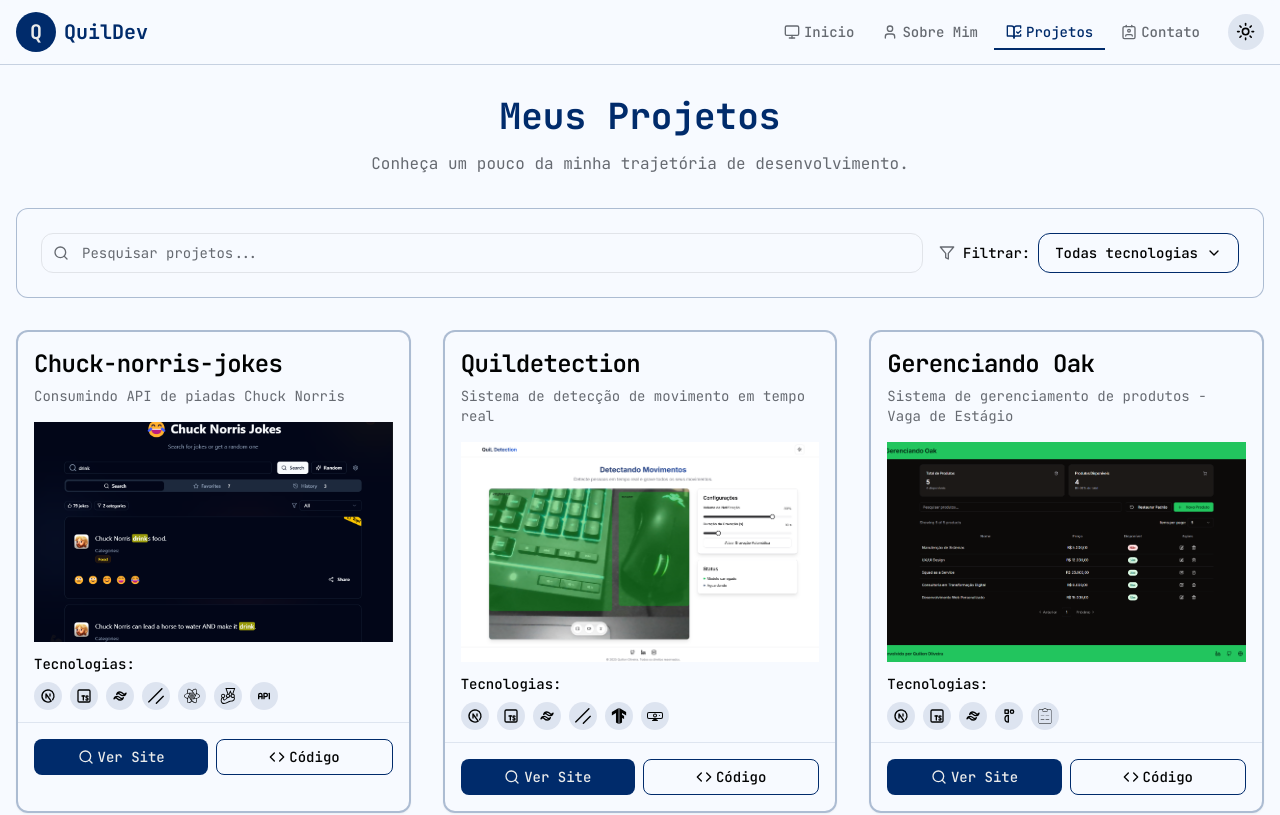
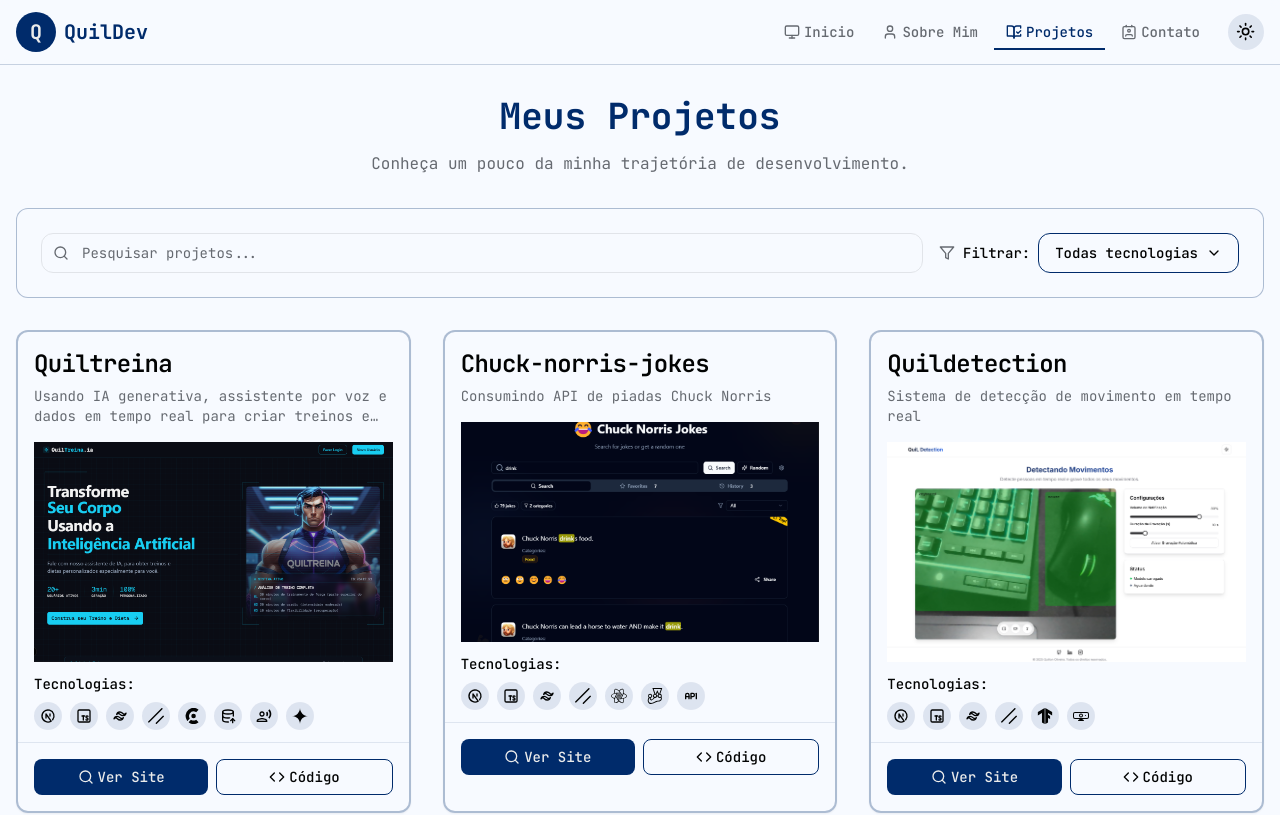
Before and after one commit to QuiLion7/quildev, a Next.js app: page /projects in a window 1280 px wide. Shown: the top 815 px of the page. Built offline with nearby package versions, Linux system fonts and the light colour scheme.

Commit message:
feat: adding and updating information

```diff
--- a/src/app/projects/page.tsx
+++ b/src/app/projects/page.tsx
@@ -22,18 +22,21 @@ import {
   SiReacthookform,
   SiShadcnui,
   SiTensorflow,
+  SiGooglegemini,
+  SiClerk,
 } from "react-icons/si";
 import {
   TbBrandTypescript,
   TbBrandNextjs,
   TbBrandTailwind,
   TbBrandFirebase,
-  TbBrandMongodb,
   TbBrandReact,
   TbBrandBootstrap,
   TbBrandRadixUi,
   TbApi,
+  TbDatabaseImport,
 } from "react-icons/tb";
+import { MdOutlineRecordVoiceOver } from "react-icons/md";
 import { FaLaptopCode } from "react-icons/fa6";
 import { MdAnimation } from "react-icons/md";
 import { Code, Search, ExternalLink, Github, Filter } from "lucide-react";
@@ -61,10 +64,8 @@ import { Input } from "@/components/ui/input";
 import {
   DropdownMenu,
   DropdownMenuContent,
-  DropdownMenuLabel,
   DropdownMenuRadioGroup,
   DropdownMenuRadioItem,
-  DropdownMenuSeparator,
   DropdownMenuTrigger,
 } from "@/components/ui/dropdown-menu";
 import { ChevronDown } from "lucide-react";
@@ -85,6 +86,25 @@ interface Project {
 
 export default function Projects() {
   const myProjects: Project[] = [
+    {
+      title: "Quiltreina",
+      images: ["/projects/quiltreina1.png", "/projects/quiltreina2.png"],
+      liveLink: "https://quiltreina.vercel.app/",
+      repoLink: "https://github.com/QuiLion7/quiltreina",
+      isPublic: true,
+      description:
+        "Usando IA generativa, assistente por voz e dados em tempo real para criar treinos e dietas personalizados, com base no perfil físico e metas de saúde do usuário.",
+      technologies: [
+        { name: "Next", icon: TbBrandNextjs },
+        { name: "Typescript", icon: TbBrandTypescript },
+        { name: "TailwindCSS", icon: TbBrandTailwind },
+        { name: "ShadcnUi  ", icon: SiShadcnui },
+        { name: "Clerk", icon: SiClerk },
+        { name: "Convex ", icon: TbDatabaseImport },
+        { name: "Vapi.ai", icon: MdOutlineRecordVoiceOver },
+        { name: "Gemini AI", icon: SiGooglegemini },
+      ],
+    },
     {
       title: "Chuck-norris-jokes",
       images: [
--- a/src/app/utils/data.ts
+++ b/src/app/utils/data.ts
@@ -11,7 +11,7 @@ import {
   YoutubeIcon,
 } from "lucide-react";
 
-import { SiExpress } from "react-icons/si";
+import { SiExpress, SiSvelte } from "react-icons/si";
 import {
   TbBrandTypescript,
   TbBrandJavascript,
@@ -31,6 +31,7 @@ import {
   TbBrandFigma,
   TbBrandStripe,
   TbFileCode,
+  TbDatabaseImport,
 } from "react-icons/tb";
 import { PiStudentBold } from "react-icons/pi";
 
@@ -102,7 +103,7 @@ interface About {
 export const about: About = {
   title: "Quem sou eu?!",
   description:
-    "Eu sou um eterno aprendiz. Estudo sobre desenvolvimento periodicamente para me tornar um solucionador de problemas, através de linhas de código. Fui professor de química durante 9 anos, e possuo competências e habilidades que se destacam dos demais desenvolvedores. Dentre elas estão: adaptabilidade, proatividade, dinamismo, comunicação, persistência, criatividade e proatividade. ",
+    "Eu sou um eterno aprendiz que transforma problemas em solucições inovadoras, através de linhas de código. Fui professor de química durante 9 anos, e possuo competências e habilidades que se destacam dos demais desenvolvedores. Dentre elas estão: adaptabilidade, proatividade, dinamismo, comunicação, persistência, criatividade e proatividade. ",
   personalInfo: [
     { fieldName: "Nome", value: "Quilion Oliveira" },
     { fieldName: "Email", value: "quilbrub@gmail.com" },
@@ -139,13 +140,18 @@ export const experience: Experience = {
   items: [
     {
       company: "LSINN",
-      position: "Consultor Trainee",
-      duration: "07/2024 - Atualmente",
+      position: "Desenvolvedor Júnior",
+      duration: "08/2025 -Atualmente",
     },
     {
-      company: "Freelancer",
-      position: "Desenvolvedor Full Stack",
-      duration: "01/2024 - Atualmente",
+      company: "LSINN",
+      position: "Consultor Júnior",
+      duration: "06/2025 - 07/2025",
+    },
+    {
+      company: "LSINN",
+      position: "Consultor Trainee",
+      duration: "07/2024 - 05/2025",
     },
     {
       company: "EEEP Marta Giffoni",
@@ -190,7 +196,7 @@ export const education: Education = {
     {
       institution: "UNOPAR",
       course: "Engenharia de Software",
-      duration: "2022 - Atualmente",
+      duration: "2022 - 2025",
       degree: "Graduação",
     },
     {
@@ -261,6 +267,13 @@ export const mySkills = [
     documentationUrl: "https://www.typescriptlang.org/docs/",
   },
   {
+    name: "Svelte",
+    icon: SiSvelte,
+    emphasis: true,
+    development: "Front-End",
+    documentationUrl: "https://svelte.dev/",
+  },
+  {
     name: "React",
     icon: TbBrandReact,
     emphasis: true,
@@ -308,6 +321,13 @@ export const mySkills = [
     emphasis: true,
     development: "Banco de Dados",
     documentationUrl: "https://docs.mongodb.com/",
+  },
+  {
+    name: "Convex",
+    icon: TbDatabaseImport,
+    emphasis: true,
+    development: "Banco de Dados",
+    documentationUrl: "https://docs.convex.dev/home",
   },
   {
     name: "Node",
```
Also changed, not shown: public/projects/quiltreina1.png (added), public/projects/quiltreina2.png (added).
